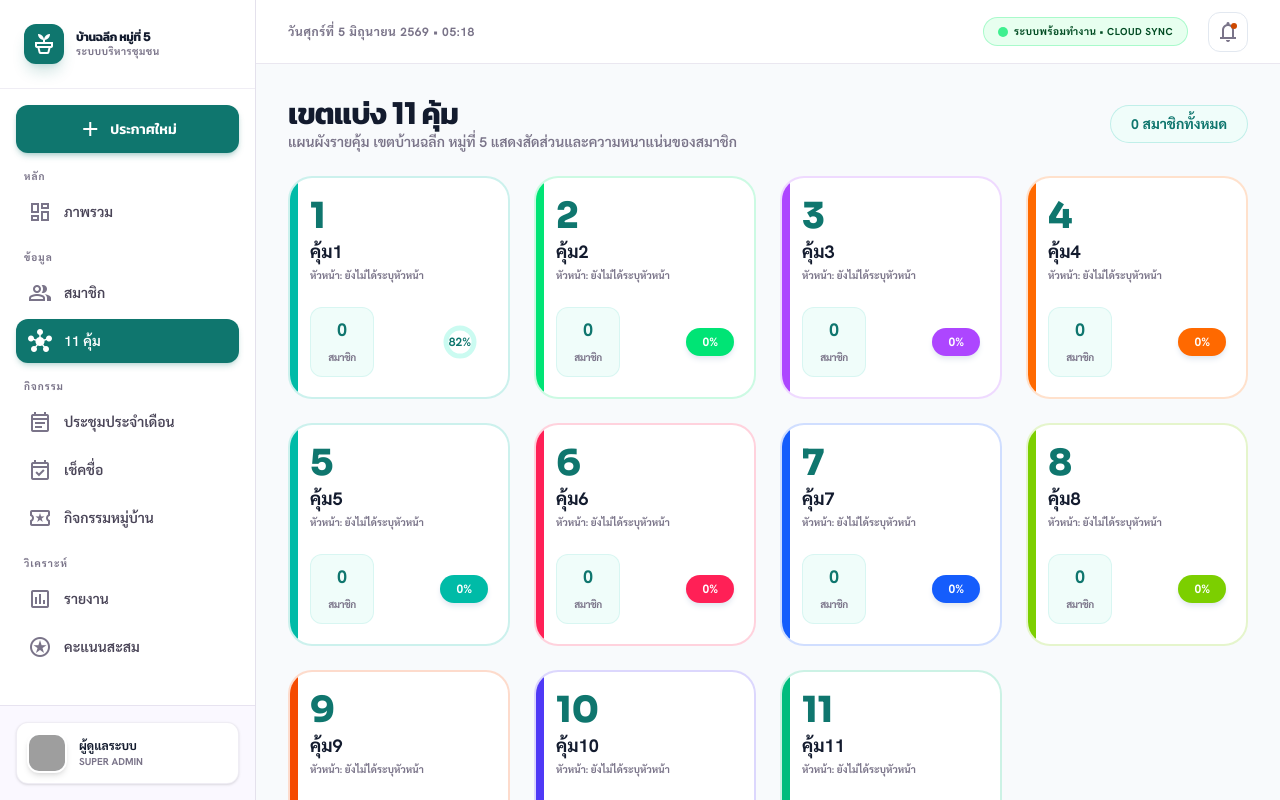
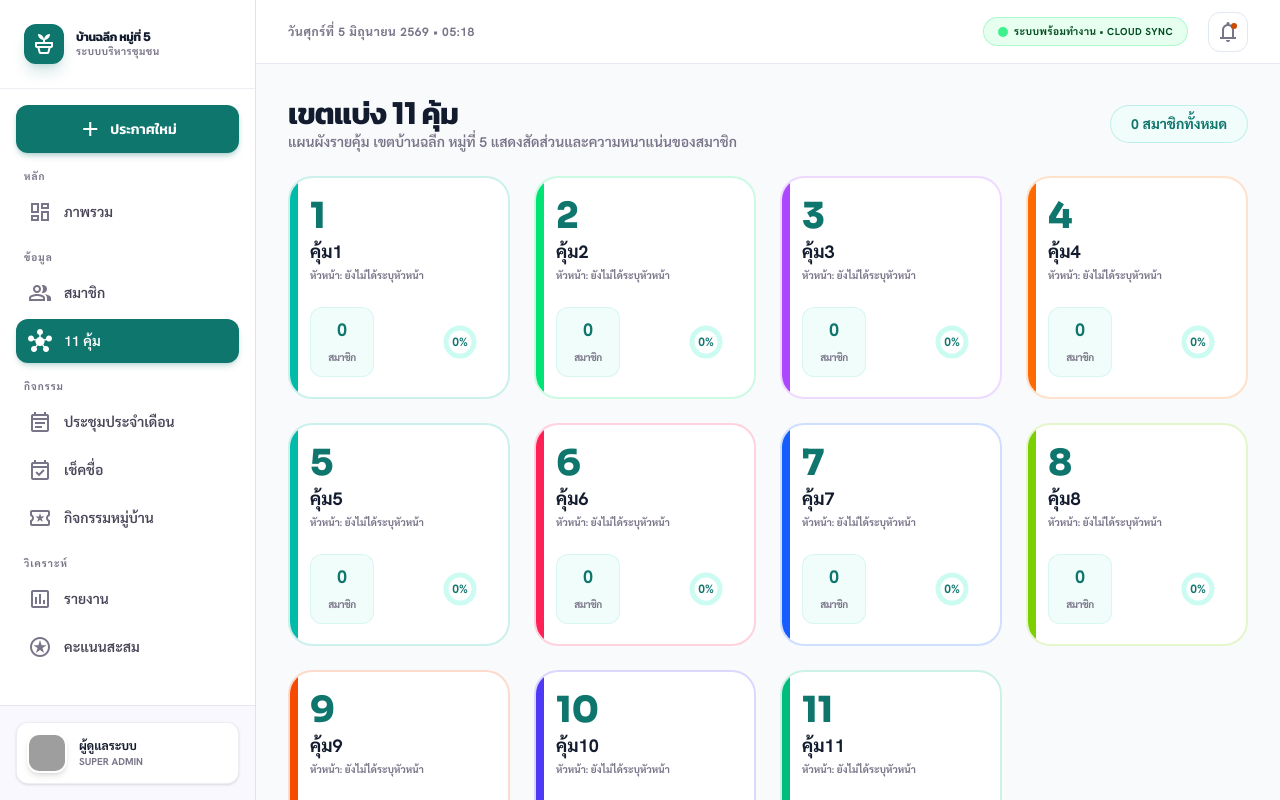
Before and after one commit to apinanwongla-hub/meetme, a React (Vite) app: page / in a window 1280 px wide. Both pictures are taken after a click on the button "ดูทั้งหมด". Built offline with nearby package versions, Linux system fonts and the light colour scheme; grey boxes are pictures that could not be loaded.

Commit message:
Refactor circular percentage display in Clusters component

```diff
--- a/src/components/Clusters.tsx
+++ b/src/components/Clusters.tsx
@@ -94,8 +94,7 @@ export default function Clusters({ clusters, members }: ClustersProps) {
                   <span className="text-[10px] text-[#7a7489] font-black uppercase tracking-tighter">สมาชิก</span>
                 </div>
 
-                {/* Circular Percentage Donut or Badge */}
-                {cluster.id === 1 ? (
+                {/* Circular Percentage Donut */}
                 <div className="relative flex items-center justify-center w-14 h-14 shrink-0">
                   <svg className="w-full h-full transform -rotate-90">
                     <circle
@@ -120,13 +119,8 @@ export default function Clusters({ clusters, members }: ClustersProps) {
                       strokeWidth={stroke}
                     />
                   </svg>
-                    <span className="absolute text-xs font-black text-[#0f766e]">82%</span>
+                  <span className="absolute text-xs font-black text-[#0f766e]">{cluster.attendancePercentage}%</span>
                 </div>
-                ) : (
-                  <div className={`${config.pillColor} text-white px-4 py-1.5 rounded-full text-xs font-black shadow-md shadow-slate-200`}>
-                    {cluster.attendancePercentage}%
-                  </div>
-                )}
               </div>
             </div>
           );
```
Lines whose indentation alone changed are shown as unchanged.
